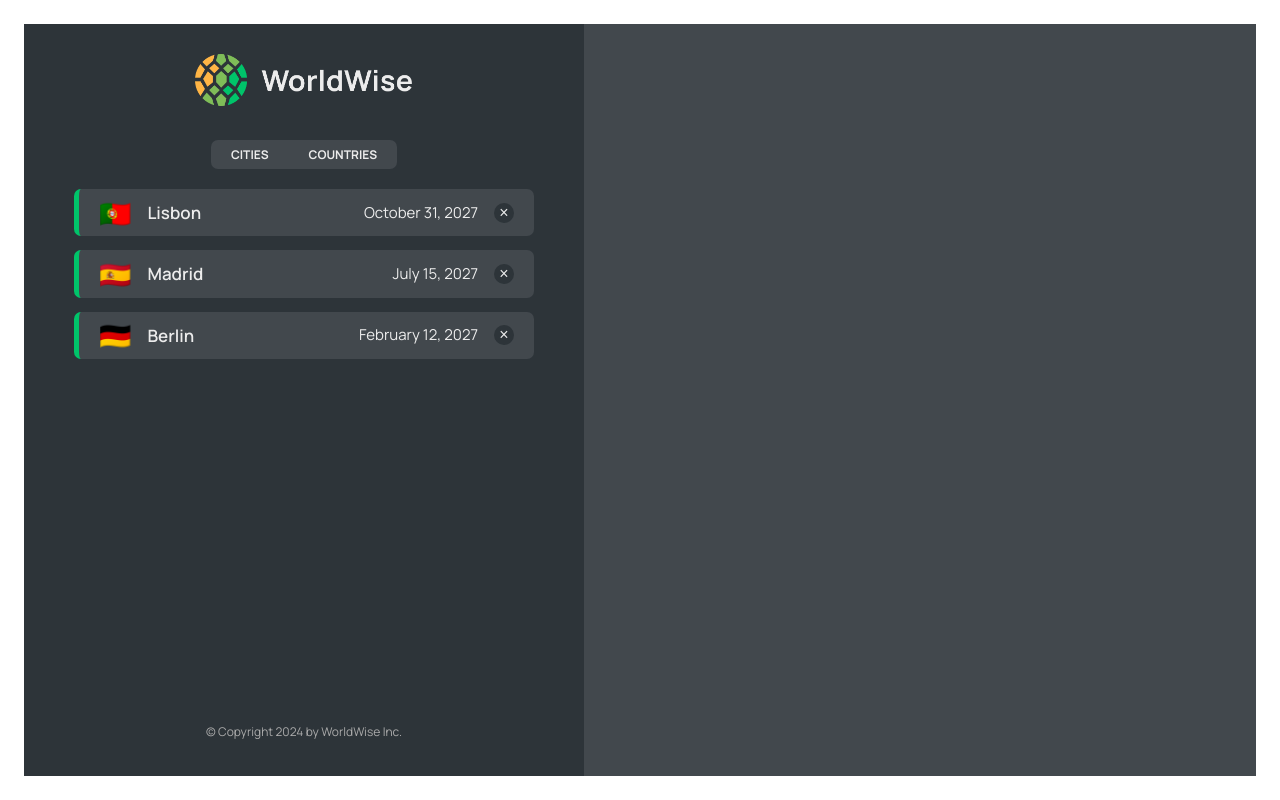
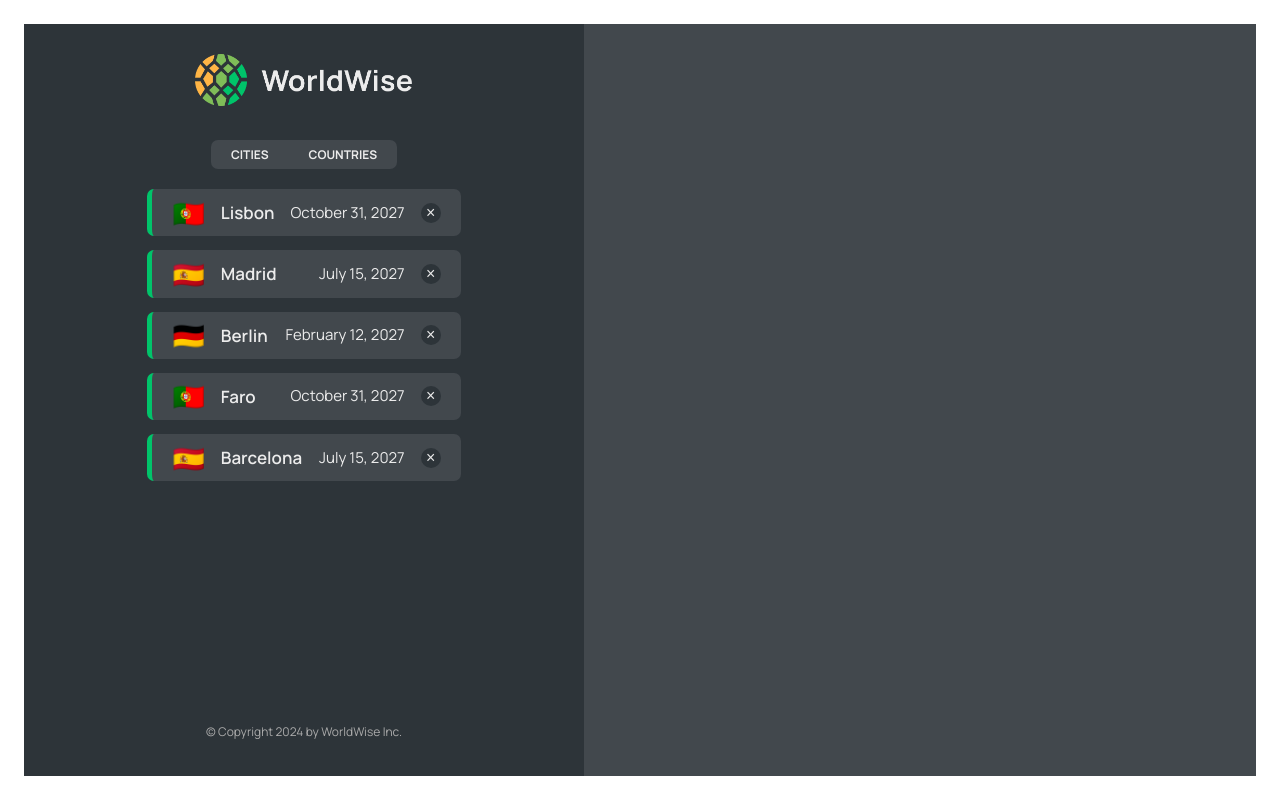
Before and after one commit to devzdevelop/worldwise, a React (Vite) app: page /app in a window 1280 px wide. Built offline with nearby package versions, Linux system fonts and the light colour scheme; data requests are answered from the project's data file.

Commit message:
Created a route to view cities and created the city component.

```diff
--- a/data/cities.json
+++ b/data/cities.json
@@ -35,6 +35,30 @@
         "lng": 13.376933665713324
       },
       "id": 98443197
+    },
+    {
+      "cityName": "Faro",
+      "country": "Portugal",
+      "emoji": "🇵🇹",
+      "date": "2027-10-31T15:59:59.138Z",
+      "notes": "My favorite city so far!",
+      "position": {
+        "lat": 38.727881642324164,
+        "lng": -9.140900099907554
+      },
+      "id": 73932385
+    },
+    {
+      "cityName": "Barcelona",
+      "country": "Spain",
+      "emoji": "🇪🇸",
+      "date": "2027-07-15T08:22:53.976Z",
+      "notes": "",
+      "position": {
+        "lat": 40.46635901755316,
+        "lng": -3.7133789062500004
+      },
+      "id": 17806451
     }
   ]
 }
--- a/src/App.jsx
+++ b/src/App.jsx
@@ -1,4 +1,6 @@
 import { BrowserRouter, Route, Routes } from 'react-router-dom';
+import { useEffect, useState } from 'react';
+
 import Product from './pages/Product';
 import Pricing from './pages/Pricing';
 import Login from './pages/Login';
@@ -6,7 +8,8 @@
 import PageNotFound from './pages/PageNotFound';
 import Homepage from './pages/Homepage';
 import CityList from './components/CityList';
-import { useEffect, useState } from 'react';
+import CountryList from './components/CountryList';
+import City from './components/City';
 
 const BASE_URL = 'http://localhost:8000';
 function App() {
@@ -46,7 +49,11 @@
             path='cities'
             element={<CityList cities={cities} isLoading={isLoading} />}
           />
-          <Route path='countries' element={<p>List of countries</p>} />
+          <Route path='cities/:id' element={<City />} />
+          <Route
+            path='countries'
+            element={<CountryList cities={cities} isLoading={isLoading} />}
+          />
           <Route path='form' element={<p>Form</p>} />
         </Route>
         <Route path='*' element={<PageNotFound />} />
--- a/src/components/City.jsx
+++ b/src/components/City.jsx
@@ -1,60 +1,59 @@
-import styles from "./City.module.css";
+import styles from './City.module.css';
 
 const formatDate = (date) =>
-  new Intl.DateTimeFormat("en", {
-    day: "numeric",
-    month: "long",
-    year: "numeric",
-    weekday: "long",
+  new Intl.DateTimeFormat('en', {
+    day: 'numeric',
+    month: 'long',
+    year: 'numeric',
+    weekday: 'long',
   }).format(new Date(date));
 
 function City() {
   // TEMP DATA
   const currentCity = {
-    cityName: "Lisbon",
-    emoji: "🇵🇹",
-    date: "2027-10-31T15:59:59.138Z",
-    notes: "My favorite city so far!",
+    cityName: 'Lisbon',
+    emoji: '🇵🇹',
+    date: '2027-10-31T15:59:59.138Z',
+    notes: 'My favorite city so far!',
   };
 
   const { cityName, emoji, date, notes } = currentCity;
 
   return (
-    <div className={styles.city}>
-      <div className={styles.row}>
-        <h6>City name</h6>
-        <h3>
-          <span>{emoji}</span> {cityName}
-        </h3>
-      </div>
+    <h1>City</h1>
+    // <div className={styles.city}>
+    //   <div className={styles.row}>
+    //     <h6>City name</h6>
+    //     <h3>
+    //       <span>{emoji}</span> {cityName}
+    //     </h3>
+    //   </div>
 
-      <div className={styles.row}>
-        <h6>You went to {cityName} on</h6>
-        <p>{formatDate(date || null)}</p>
-      </div>
+    //   <div className={styles.row}>
+    //     <h6>You went to {cityName} on</h6>
+    //     <p>{formatDate(date || null)}</p>
+    //   </div>
 
-      {notes && (
-        <div className={styles.row}>
-          <h6>Your notes</h6>
-          <p>{notes}</p>
-        </div>
-      )}
+    //   {notes && (
+    //     <div className={styles.row}>
+    //       <h6>Your notes</h6>
+    //       <p>{notes}</p>
+    //     </div>
+    //   )}
 
-      <div className={styles.row}>
-        <h6>Learn more</h6>
-        <a
-          href={`https://en.wikipedia.org/wiki/${cityName}`}
-          target="_blank"
-          rel="noreferrer"
-        >
-          Check out {cityName} on Wikipedia &rarr;
-        </a>
-      </div>
+    //   <div className={styles.row}>
+    //     <h6>Learn more</h6>
+    //     <a
+    //       href={`https://en.wikipedia.org/wiki/${cityName}`}
+    //       target='_blank'
+    //       rel='noreferrer'
+    //     >
+    //       Check out {cityName} on Wikipedia &rarr;
+    //     </a>
+    //   </div>
 
-      <div>
-        <ButtonBack />
-      </div>
-    </div>
+    //   <div>{/* <ButtonBack /> */}</div>
+    // </div>
   );
 }
 
--- a/src/components/CityItem.jsx
+++ b/src/components/CityItem.jsx
@@ -1,3 +1,4 @@
+import { Link } from 'react-router-dom';
 import styles from './CityItem.module.css';
 
 const formatDate = (date) =>
@@ -8,13 +9,15 @@
   }).format(new Date(date));
 
 export default function CityItem({ city }) {
-  const { cityName, emoji, date } = city;
+  const { cityName, emoji, date, id } = city;
   return (
-    <li className={styles.cityItem}>
-      <span className={styles.emoji}>{emoji}</span>
-      <h3 className={styles.name}>{cityName}</h3>
-      <time className={styles.date}>{formatDate(date)}</time>
-      <button className={styles.deleteBtn}>&times;</button>
+    <li>
+      <Link className={styles.cityItem} to={`${id}`}>
+        <span className={styles.emoji}>{emoji}</span>
+        <h3 className={styles.name}>{cityName}</h3>
+        <time className={styles.date}>{formatDate(date)}</time>
+        <button className={styles.deleteBtn}>&times;</button>
+      </Link>
     </li>
   );
 }
--- a/src/components/CityList.jsx
+++ b/src/components/CityList.jsx
@@ -8,10 +8,10 @@
   if (!cities.length)
     return <Message message='Add your first city by clicking on the map' />;
   return (
-    <div className={styles.cityList}>
+    <div>
       <ul className={styles.cityList}>
         {cities.map((city) => (
-          <CityItem key={city.cityName} city={city} />
+          <CityItem key={city.id} city={city} />
         ))}
       </ul>
     </div>
--- a/src/components/CountryItem.jsx
+++ b/src/components/CountryItem.jsx
@@ -1,4 +1,4 @@
-import styles from "./CountryItem.module.css";
+import styles from './CountryItem.module.css';
 
 function CountryItem({ country }) {
   return (
--- /dev/null
+++ b/src/components/CountryList.jsx
@@ -0,0 +1,26 @@
+import CountryItem from './CountryItem';
+import styles from './CountryList.module.css';
+import Spinner from './Spinner';
+import Message from './Message';
+export default function CountryList({ cities, isLoading }) {
+  if (isLoading) return <Spinner />;
+
+  if (!cities.length)
+    return <Message message='Add your first city by clicking on the map' />;
+
+  const countries = cities.reduce((arr, city) => {
+    if (!arr.map((el) => el.country).includes(city.country))
+      return [...arr, { country: city.country, emoji: city.emoji }];
+    else return arr;
+  }, []);
+
+  return (
+    <div>
+      <ul className={styles.countryList}>
+        {countries.map((country) => (
+          <CountryItem key={country.id} country={country} />
+        ))}
+      </ul>
+    </div>
+  );
+}
--- a/src/components/CountryList.module.css
+++ b/src/components/CountryList.module.css
@@ -2,7 +2,7 @@
   width: 100%;
   height: 65vh;
   list-style: none;
-  overflow-y: scroll;
+  /* overflow-y: scroll; */
   overflow-x: hidden;
 
   display: grid;
```
Also changed, not shown: starter/components/City.jsx (+12 -12 lines).
